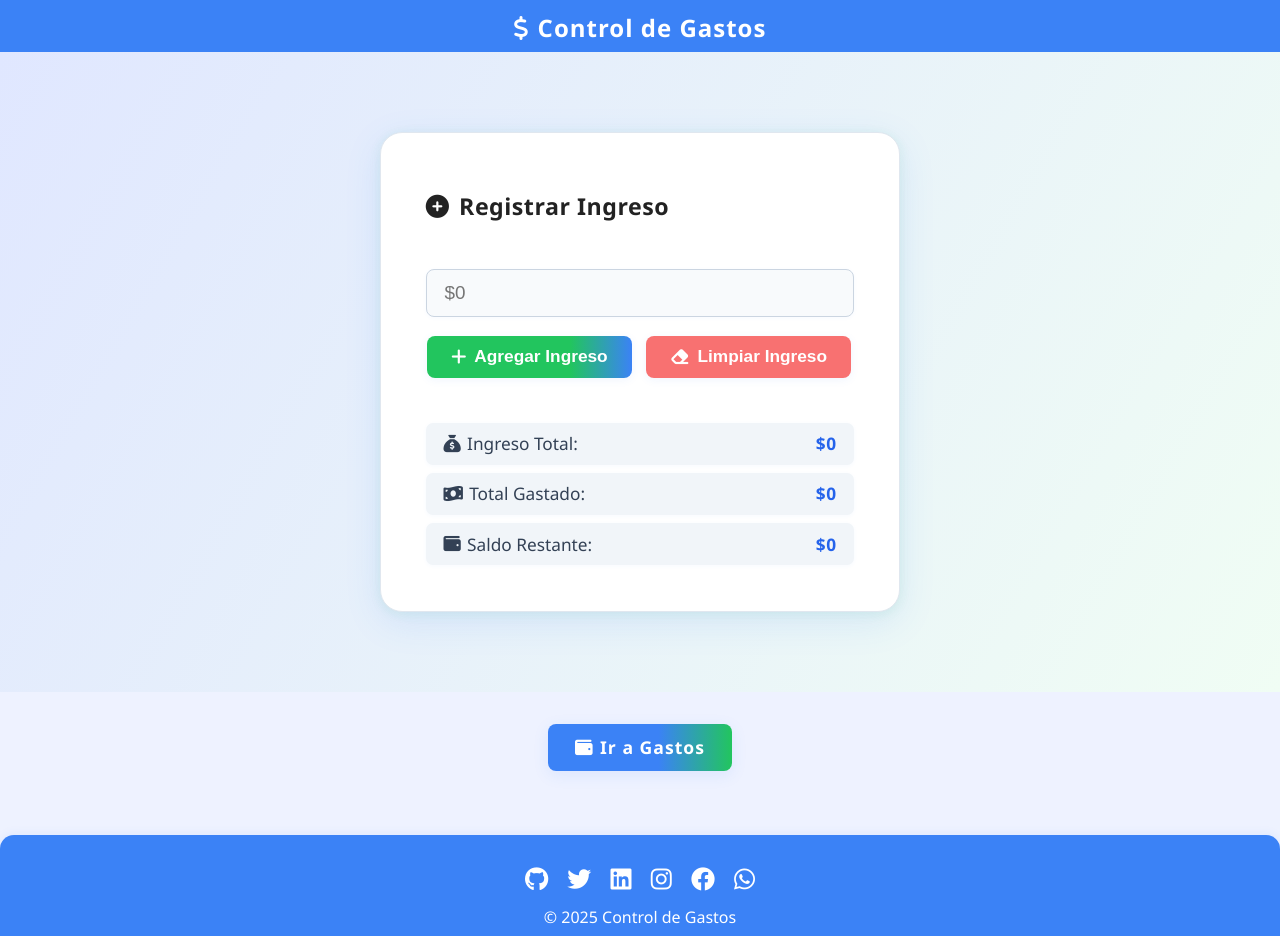
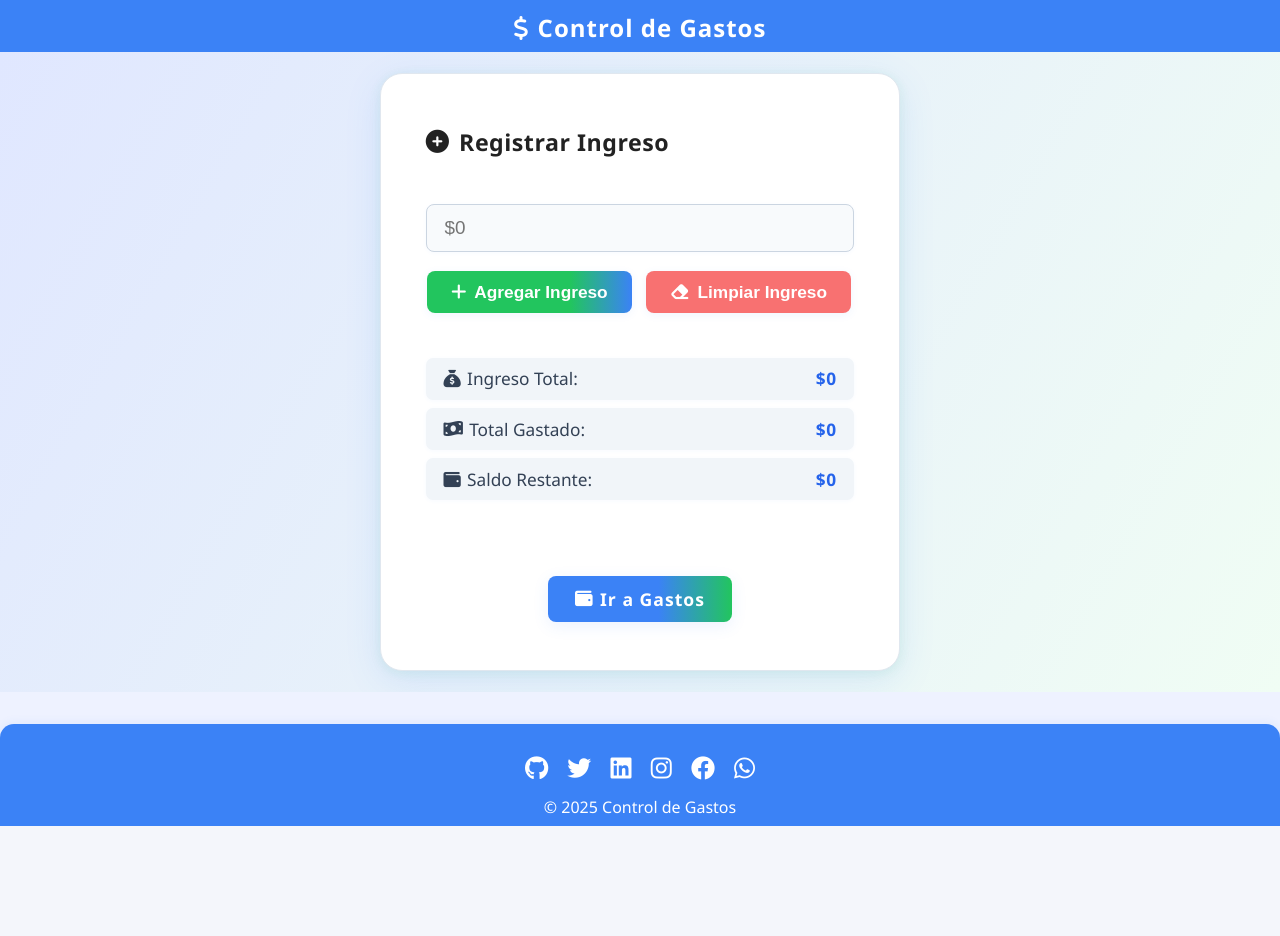
Before and after one commit to MiguelAngelZ1/Control-de-Gastos, a plain HTML site: page index.html in a window 1280 px wide. After the commit the page ends 826 px from the top, so only its background shows below. Drawn offline with Linux system fonts and the light colour scheme; a script that the page names is missing.

Commit message:
Posicion del boton

```diff
--- a/index.html
+++ b/index.html
@@ -60,14 +60,14 @@
             </div>
           </div>
         </section>
+        <!-- Botón de navegación a Gastos, ahora dentro de la card y centrado -->
+        <div style="display:flex; justify-content:center; margin-top:2rem;">
+          <a href="/Control-de-Gastos/plantillas/gastos.html" class="btn btn-nav-main">
+            <i class="fa-solid fa-wallet"></i> Ir a Gastos
+          </a>
+        </div>
       </div>
     </section>
-    <!-- Botón de navegación a Gastos, fuera del header y centrado -->
-    <div style="display:flex; justify-content:center; margin: 1.5rem 0;">
-      <a href="/Control-de-Gastos/plantillas/gastos.html" class="btn btn-nav-main">
-        <i class="fa-solid fa-wallet"></i> Ir a Gastos
-      </a>
-    </div>
   </main>
   <!-- PIE DE PÁGINA -->
   <footer class="site-footer">
```
